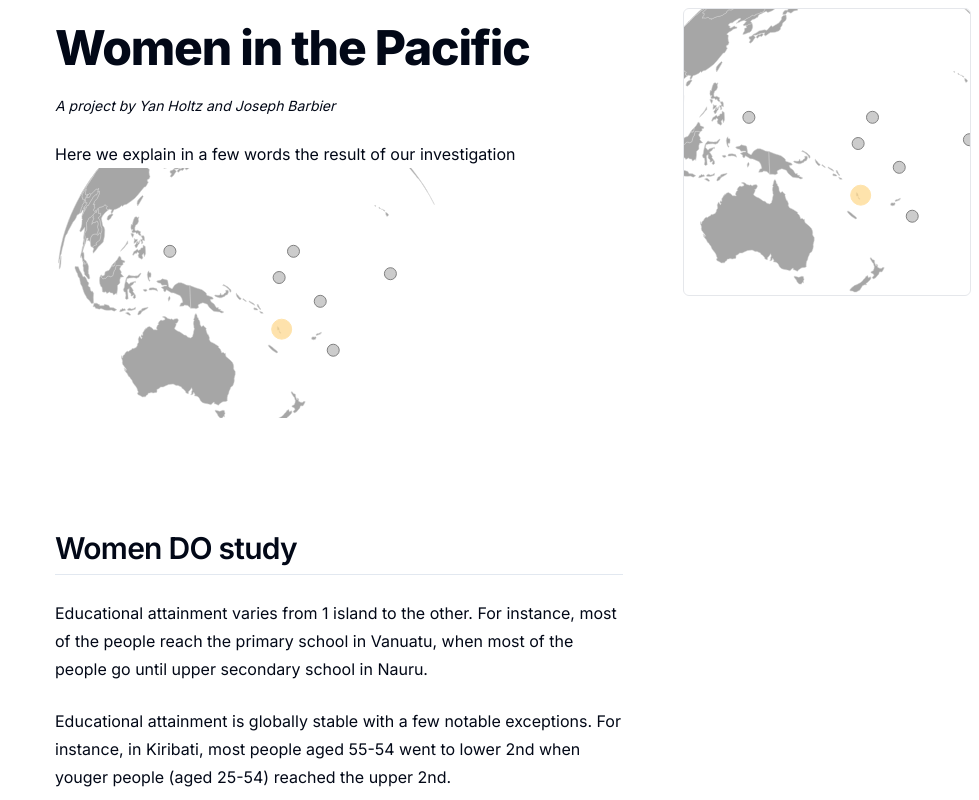
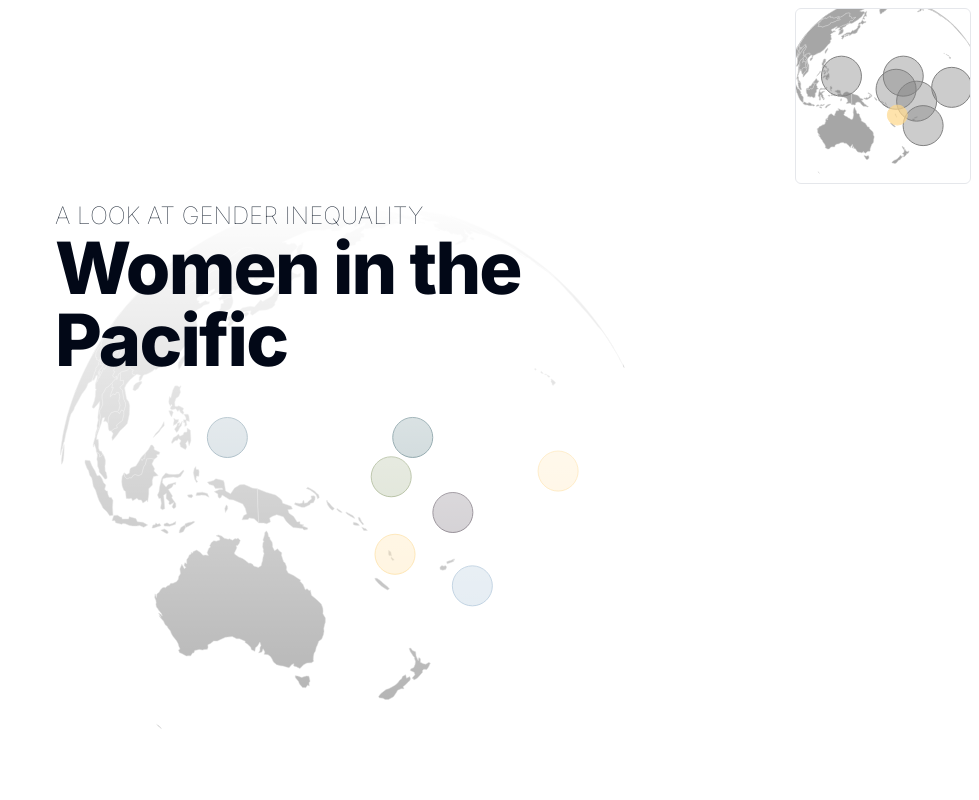
Before and after one commit to holtzy/pacific-challenge, a Next.js app: page / in a window 1280 px wide. Shown: the top 800 px of the page, without its empty margins (301-1280 px from the left). Built offline with nearby package versions, Linux system fonts and the light colour scheme.

Commit message:
front page

```diff
--- a/src/app/page.tsx
+++ b/src/app/page.tsx
@@ -1,6 +1,6 @@
 "use client";
 
-import { useState } from "react";
+import { useEffect, useRef, useState } from "react";
 
 import { Button } from "@/components/ui/button";
 import { data } from "@/data/data";
@@ -21,7 +21,11 @@ export default function Home() {
   const [educationLevel, setEducationLevel] =
     useState<EducationLevel>("Primary education");
 
+  const [isMinimapEnabled, setIsMinimapEnabled] = useState(false);
+
   const [selectedIsland, setSelectedIsland] = useState<Island>("Vanuatu");
+
+  const minimapRef = useRef(null);
 
   const islandSelectButtons = (
     <div className="flex gap-1 mt-4 ">
@@ -39,37 +43,77 @@ export default function Home() {
       })}
     </div>
   );
+
+  useEffect(() => {
+    const observer = new IntersectionObserver(
+      (entries) => {
+        entries.forEach((entry) => {
+          if (entry.isIntersecting) {
+            setIsMinimapEnabled(true);
+          }
+        });
+      },
+      {
+        threshold: 0.8,
+      }
+    );
+
+    if (minimapRef.current) {
+      observer.observe(minimapRef.current);
+    }
+    return () => {
+      if (minimapRef.current) {
+        observer.unobserve(minimapRef.current);
+      }
+    };
+  }, []);
+
   return (
     <main>
       <div
         className="container mx-auto px-4 py-6 "
         style={{ maxWidth: CONTAINER_WIDTH }}
       >
-        <div className="fixed top-2 right-2 border border-gray-200 rounded-md h-72 w-72 overflow-hidden">
+        {isMinimapEnabled && (
+          <div className="fixed top-2 right-2 border border-gray-200 rounded-md h-44 w-44 overflow-hidden">
+            <BubbleMap
+              data={geoData}
+              width={176}
+              height={176}
+              selectedIsland={selectedIsland}
+              setSelectedIsland={setSelectedIsland}
+              scale={100}
+            />
+          </div>
+        )}
+
+        <div className="relative w-full mt-44" style={{ height: 600 }}>
           <BubbleMap
             data={geoData}
-            width={300}
-            height={300}
-            selectedIsland={selectedIsland}
+            width={600}
+            height={600}
+            selectedIsland={undefined}
             setSelectedIsland={setSelectedIsland}
+            scale={300}
           />
+          <div className="absolute w-full h-full top-0 left-0 bg-gradient-to-b from-white to-transparent pointer-events-none" />
+          <div className="absolute top-0 right-0">
+            <span className="uppercase font-thin text-2xl text-gray-800">
+              A look at gender inequality
+            </span>
+
+            <h1 className="text-7xl">Women in the Pacific</h1>
+          </div>
+        </div>
+        <div className="w-full flex justify-center">
+          <p className="italic text-sm">
+            A project by Yan <a href="https://www.yan-holtz.com">Holtz</a> and
+            Joseph <a href="">Barbier</a>
+          </p>
         </div>
 
-        <h1>Women in the Pacific</h1>
-
-        <p className="italic text-sm">
-          A project by Yan Holtz and Joseph Barbier
-        </p>
-
+        <div className="h-10" />
         <p>Here we explain in a few words the result of our investigation</p>
-
-        <BubbleMap
-          data={geoData}
-          width={400}
-          height={250}
-          selectedIsland={selectedIsland}
-          setSelectedIsland={setSelectedIsland}
-        />
 
         <h2>Women DO study</h2>
 
@@ -127,6 +171,7 @@ export default function Home() {
             // .filter((item) => item.Occupation === "All occupations")
           }
         />
+        <div ref={minimapRef} />
 
         <h2>And work less</h2>
         <p>Evolution of unemployment rate</p>
--- a/src/dataviz/bubbleMap/BubbleMap.tsx
+++ b/src/dataviz/bubbleMap/BubbleMap.tsx
@@ -10,6 +10,7 @@ type BubbleMapProps = {
   data: FeatureCollection;
   selectedIsland: Island | undefined;
   setSelectedIsland: (newIsland: Island) => void;
+  scale: number;
 };
 
 export const BubbleMap = ({
@@ -18,10 +19,11 @@ export const BubbleMap = ({
   data,
   selectedIsland,
   setSelectedIsland,
+  scale,
 }: BubbleMapProps) => {
   const projection = geoOrthographic()
     .rotate([200, 5])
-    .scale(200)
+    .scale(scale)
     .translate([width / 2, height / 2]);
 
   const geoPathGenerator = geoPath().projection(projection);
@@ -41,6 +43,12 @@ export const BubbleMap = ({
       );
     });
 
+  //
+  //
+  // ALL ISLAND
+  //
+  //
+
   const allBubbles = islandCoordinates.map((island) => {
     const [x, y] = projection(island.coordinates);
 
@@ -55,10 +63,11 @@ export const BubbleMap = ({
         key={island.name}
         cx={x}
         cy={y}
-        r={selectedIsland === island.name ? 10 : 6}
+        r={selectedIsland === island.name ? 10 : 20}
         fill={color}
         fillOpacity={0.4}
         stroke={color}
+        strokeWidth={1}
         onClick={() => {
           setSelectedIsland(island.name);
         }}
@@ -67,15 +76,23 @@ export const BubbleMap = ({
     );
   });
 
+  //
+  //
+  // SELECTED ISLAND
+  //
+  //
   const selectedIslandItem = islandCoordinates.find(
     (island) => island.name === selectedIsland
   );
+
+  let selectedBubble = null;
+  if (selectedIsland && selectedIslandItem) {
     const selectedCoord = projection(selectedIslandItem.coordinates);
 
-  const selectedBubble = (
+    selectedBubble = (
       <CircleItem
-      x={selectedCoord[0]}
-      y={selectedCoord[1]}
+        x={selectedCoord?.[0]}
+        y={selectedCoord?.[1]}
         r={10}
         color={islandColorScale(selectedIsland)}
         onClick={() => {
@@ -84,6 +101,7 @@ export const BubbleMap = ({
         cursor={"pointer"}
       />
     );
+  }
 
   return (
     <div>
```
Lines whose indentation alone changed are shown as unchanged.
